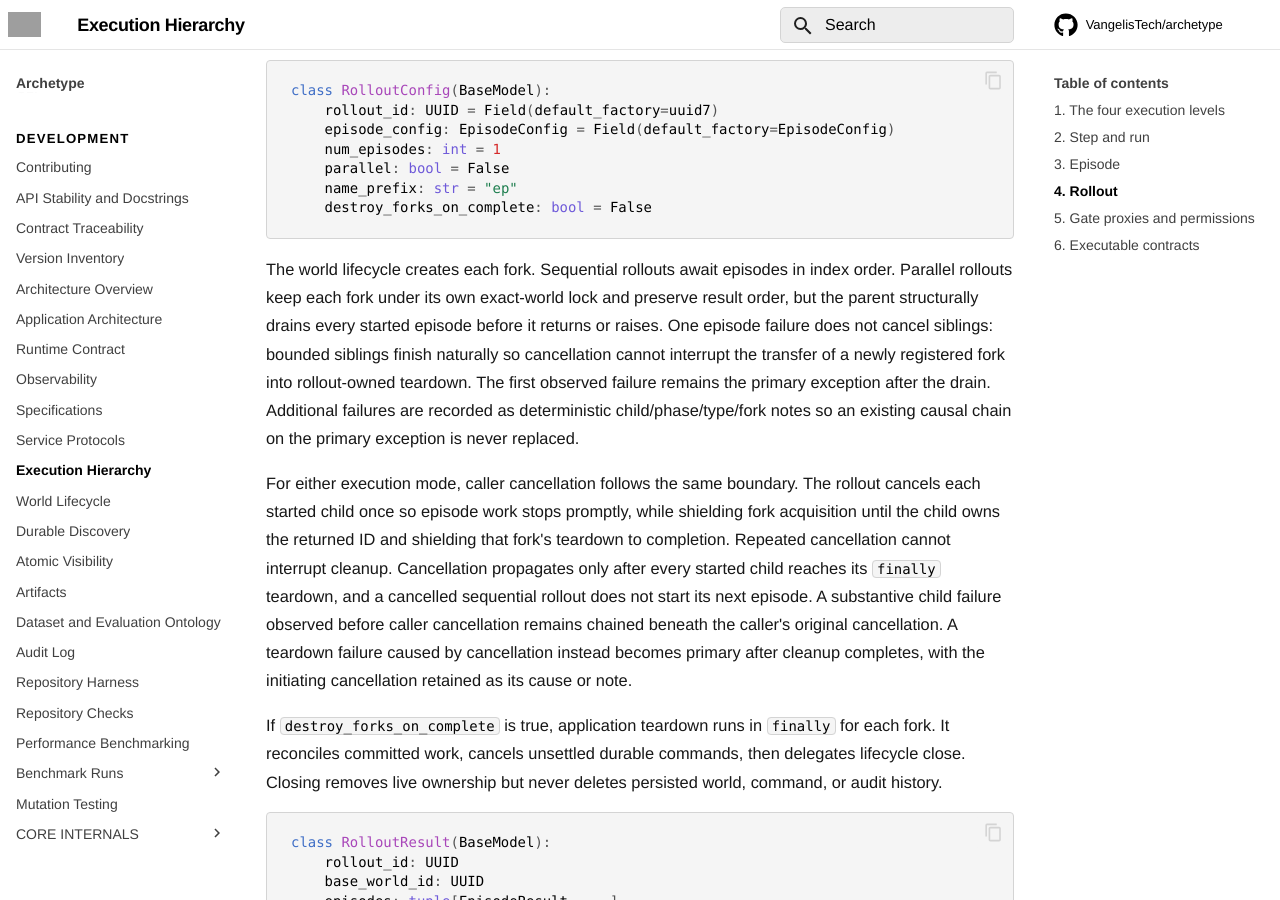
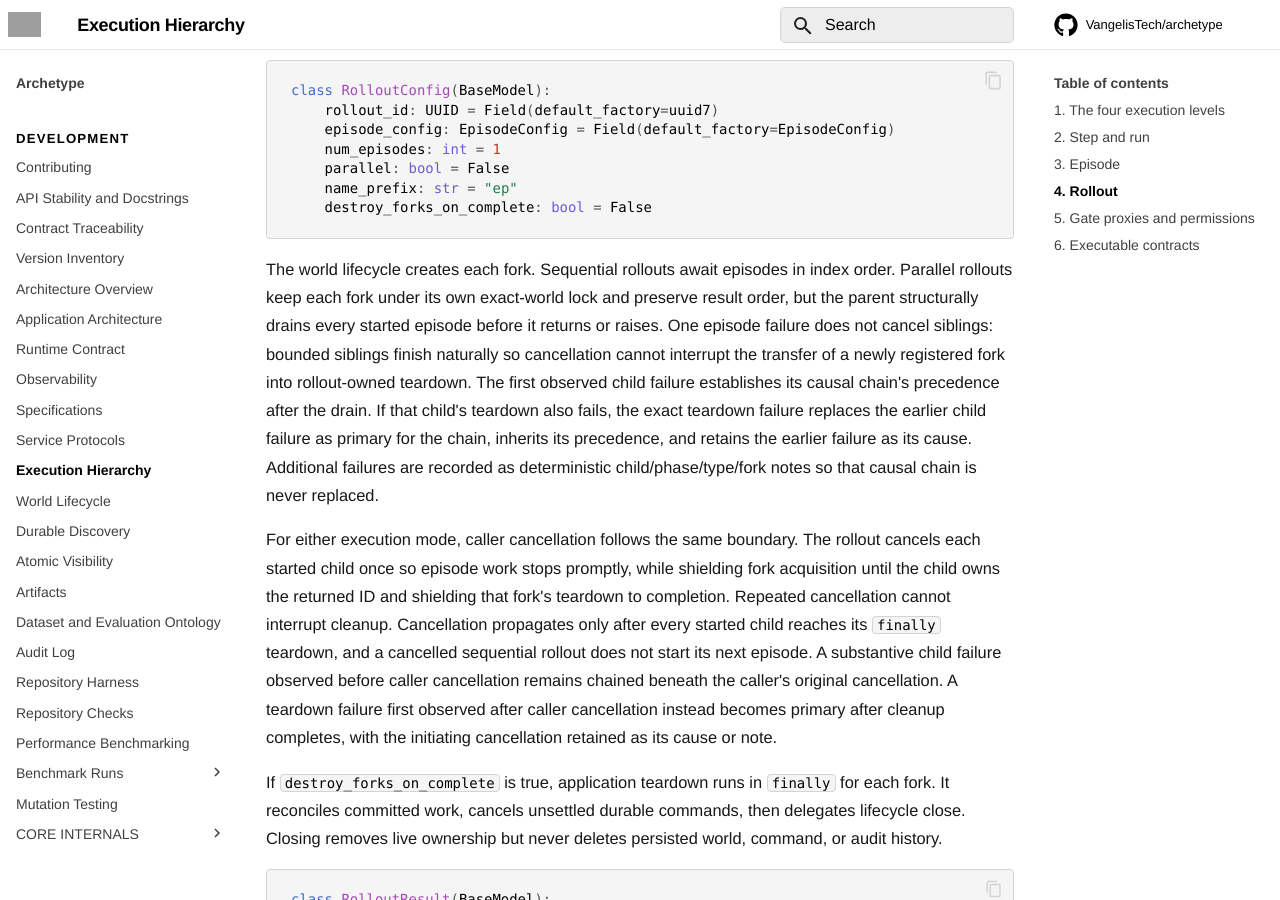
Before and after one commit to VangelisTech/archetype, an MkDocs documentation site: the page built from docs/guide/execution-hierarchy.md, in a window 1280 px wide and 900 px high, scrolled down 2128 px. Built offline with MkDocs 1.6.1 and Material for MkDocs 9.7.7, drawn with Linux system fonts in a browser that asks for light colours; comment, search, counter and statistics services are not loaded; grey boxes are pictures that could not be loaded.

Commit message:
docs(world): specify rollout failure precedence
Signed-off-by: Everett Kleven <ekleven@vangelis.tech>

```diff
--- a/docs/guide/execution-hierarchy.md
+++ b/docs/guide/execution-hierarchy.md
@@ -105,9 +105,12 @@ and preserve result order, but the parent structurally drains every started
 episode before it returns or raises. One episode failure does not cancel
 siblings: bounded siblings finish naturally so cancellation cannot interrupt
 the transfer of a newly registered fork into rollout-owned teardown. The first
-observed failure remains the primary exception after the drain. Additional
-failures are recorded as deterministic child/phase/type/fork notes so an
-existing causal chain on the primary exception is never replaced.
+observed child failure establishes its causal chain's precedence after the
+drain. If that child's teardown also fails, the exact teardown failure replaces
+the earlier child failure as primary for the chain, inherits its precedence,
+and retains the earlier failure as its cause. Additional failures are recorded
+as deterministic child/phase/type/fork notes so that causal chain is never
+replaced.
 
 For either execution mode, caller cancellation follows the same boundary. The
 rollout cancels each started child once so episode work stops promptly, while
@@ -117,8 +120,8 @@ cleanup. Cancellation propagates only after every started child reaches its
 `finally` teardown, and a cancelled sequential rollout does not start its next
 episode. A substantive child failure observed before caller cancellation
 remains chained beneath the caller's original cancellation. A teardown failure
-caused by cancellation instead becomes primary after cleanup completes, with
-the initiating cancellation retained as its cause or note.
+first observed after caller cancellation instead becomes primary after cleanup
+completes, with the initiating cancellation retained as its cause or note.
 
 If `destroy_forks_on_complete` is true, application teardown runs in `finally`
 for each fork. It reconciles committed work, cancels unsettled durable commands,
```
